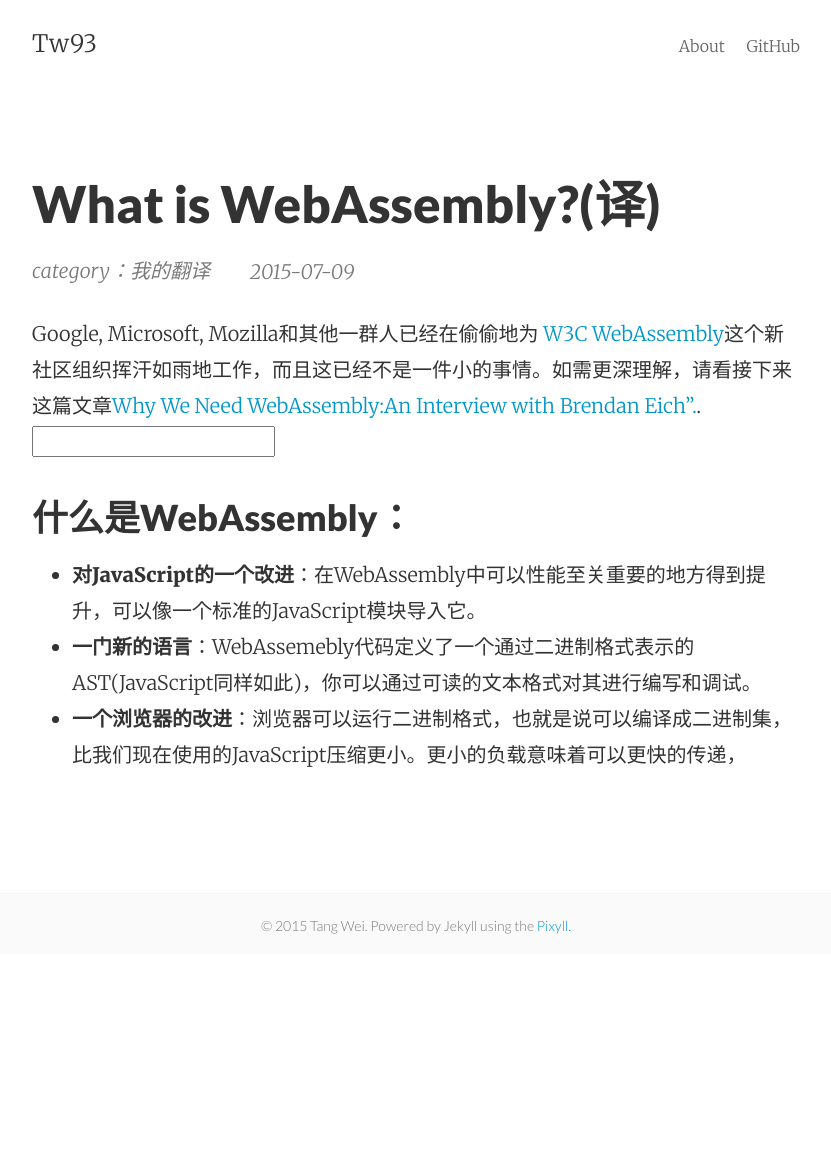
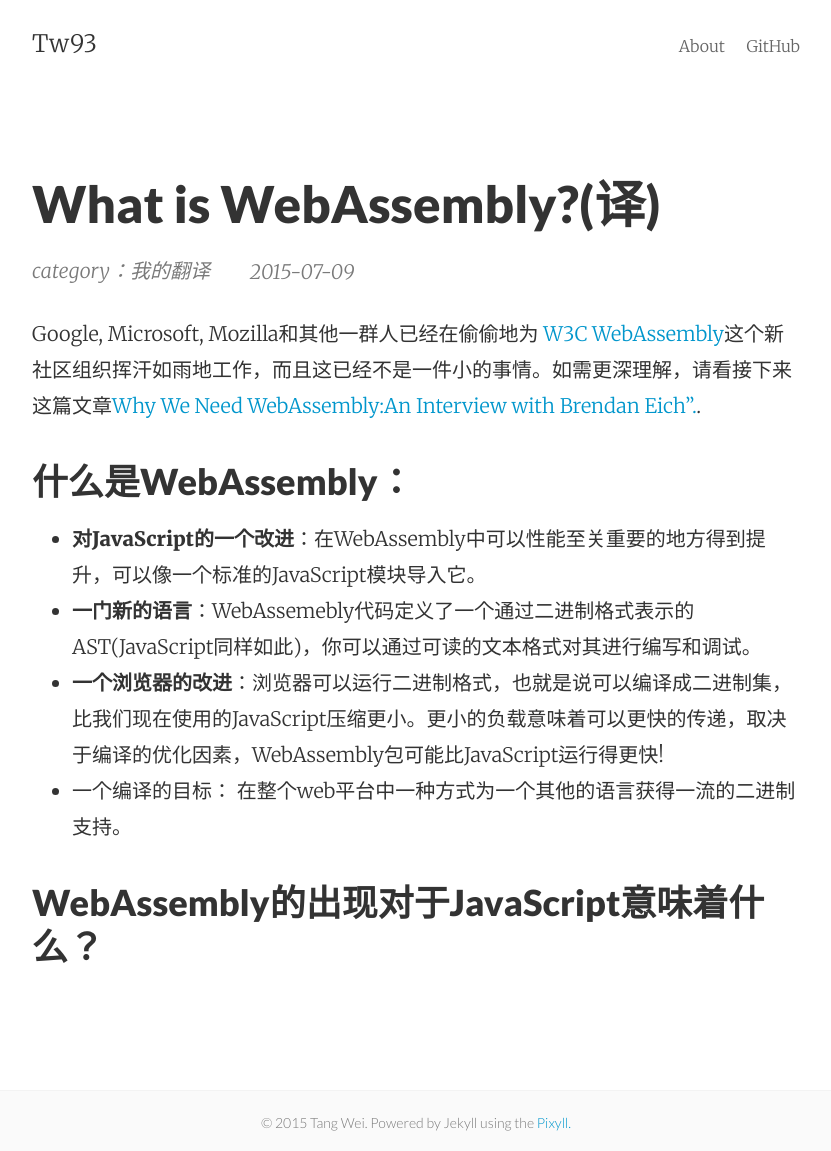
Before and after one commit to tw93/tw93.github.io, a Jekyll site: the page built from _posts/2015-07-06-What-is-WebAssembly.md, in a window 1280 px wide. Shown: the whole page, without its empty margins (224-1055 px from the left). Built offline with Jekyll 4.4.1, drawn with Linux system fonts in a browser that asks for light colours; comment, search, counter and statistics services are not loaded; before the commit the page ends 954 px from its top, so only the background shows below that.

Commit message:
more traslate

```diff
--- a/_posts/2015-07-06-What-is-WebAssembly.md
+++ b/_posts/2015-07-06-What-is-WebAssembly.md
@@ -7,10 +7,13 @@
 categories: 我的翻译
 ---
 
-Google, Microsoft, Mozilla和其他一群人已经在偷偷地为 [W3C WebAssembly](https://www.w3.org/community/webassembly/){:target="_blank"}这个新社区组织挥汗如雨地工作，而且这已经不是一件小的事情。如需更深理解，请看接下来这篇文章[Why We Need WebAssembly:An Interview with Brendan Eich”.](https://medium.com/javascript-scene/why-we-need-webassembly-an-interview-with-brendan-eich-7fb2a60b0723){:target="_blank"}.<input type="number" name="" value="" placeholder="">
+Google, Microsoft, Mozilla和其他一群人已经在偷偷地为 [W3C WebAssembly](https://www.w3.org/community/webassembly/){:target="_blank"}这个新社区组织挥汗如雨地工作，而且这已经不是一件小的事情。如需更深理解，请看接下来这篇文章[Why We Need WebAssembly:An Interview with Brendan Eich”.](https://medium.com/javascript-scene/why-we-need-webassembly-an-interview-with-brendan-eich-7fb2a60b0723){:target="_blank"}.
 
 ###什么是WebAssembly：
 
  - **对JavaScript的一个改进**：在WebAssembly中可以性能至关重要的地方得到提升，可以像一个标准的JavaScript模块导入它。
  - **一门新的语言**：WebAssemebly代码定义了一个通过二进制格式表示的AST(JavaScript同样如此)，你可以通过可读的文本格式对其进行编写和调试。
- - **一个浏览器的改进**：浏览器可以运行二进制格式，也就是说可以编译成二进制集，比我们现在使用的JavaScript压缩更小。更小的负载意味着可以更快的传递，
+ - **一个浏览器的改进**：浏览器可以运行二进制格式，也就是说可以编译成二进制集，比我们现在使用的JavaScript压缩更小。更小的负载意味着可以更快的传递，取决于编译的优化因素，WebAssembly包可能比JavaScript运行得更快!
+ - 一个编译的目标： 在整个web平台中一种方式为一个其他的语言获得一流的二进制支持。
+
+### WebAssembly的出现对于JavaScript意味着什么？
```
